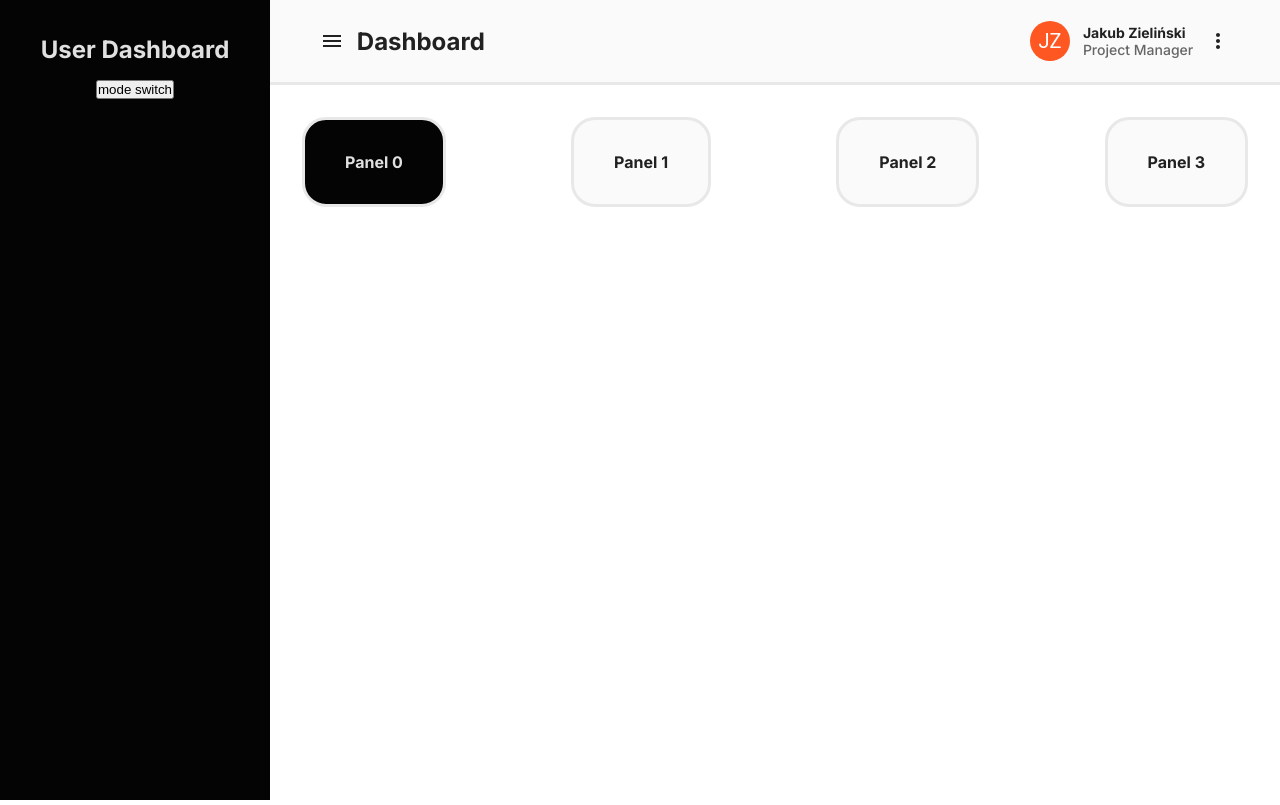
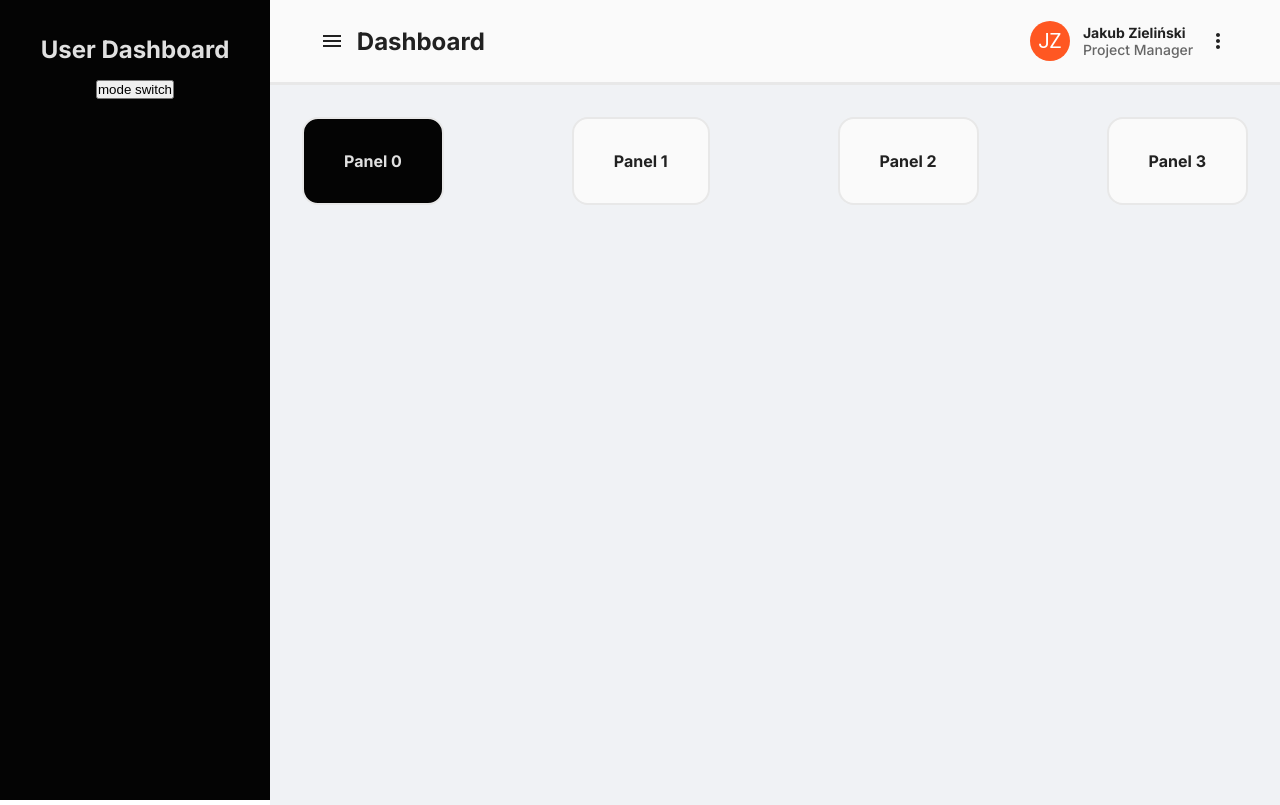
Before and after one commit to jzielinski47/react-user-dashboard-old, a React (Create React App) app: page / in a window 1280 px wide. Built offline with nearby package versions, Linux system fonts and the light colour scheme.

Commit message:
dark-mode-major-update

```diff
--- a/src/App.css
+++ b/src/App.css
@@ -21,3 +21,9 @@ body {
     width: 100%;
     height: 100vh;
 }
+
+.header,
+.content,
+.panel {
+    transition: 0.3s ease-in-out;
+}
--- a/src/components/Content.tsx
+++ b/src/components/Content.tsx
@@ -3,16 +3,17 @@ import { DisplayProps, PanelProperities } from '../interfaces/interfaces';
 import Panel from './Panel';
 import React from 'react';
 
-let panels: PanelProperities[] = []
+function Content(props: DisplayProps) {
 
-for (let i = 0; i < 4; i++) {
-    panels.push({ id: i, title: `panel ${i}` })
-}
+    let panels: PanelProperities[] = []
 
-function Content(props: DisplayProps) {
+    for (let i = 0; i < 4; i++) {
+        panels.push({ id: i, title: `panel ${i}` })
+    }
+
     return (
-        <div className='content'>
-            {panels.map(panel => <Panel key={panel.id} title={panel.title} />)}
+        <div className={props.mode ? 'content dark' : 'content light'}>
+            {panels.map(panel => <Panel mode={props.mode} key={panel.id} title={panel.title} />)}
         </div>
     );
 }
--- a/src/components/Header.css
+++ b/src/components/Header.css
@@ -10,7 +10,6 @@
     align-items: center;
 
     border-bottom: 3px solid var(--border-light);
-    transition: 0.3s ease-in-out;
 }
 
 .header.light {
@@ -26,7 +25,7 @@
 .header.dark {
     color: var(--white87);
     background: var(--panel-dark);
-    border-bottom: 3px solid var(--border-dark);
+    border-bottom: 3px solid var(--dark-mode-border);
 }
 
 .header.dark .user-description {
--- a/src/components/Panel.css
+++ b/src/components/Panel.css
@@ -4,15 +4,24 @@
     /* min-width: 350px; */
     /* min-height: 200px; */
 
-    color: var(--black87);
-    background: var(--panel-light);
-    border: 3px solid var(--border-light);
-    border-radius: 1.5em;
+    border-radius: 1em;
 
     display: flex;
     flex-direction: column;
     gap: 1.5em;
 
+}
+
+.panel.light {
+    color: var(--black87);
+    background: var(--panel-light);
+    border: 2px solid var(--border-light);
+}
+
+.panel.dark {
+    color: var(--white87);
+    background: var(--dark-mode-border);
+    border: 2px solid var(--dark-mode-border);
 }
 
 .panel:nth-child(1) {
--- a/src/components/Panel.tsx
+++ b/src/components/Panel.tsx
@@ -7,7 +7,7 @@ function Panel(props: PanelProperities) {
     let [selected, select] = useState(false);
 
     return (
-        <div className='panel' onClick={() => { select(selected = !selected); console.log(selected); }}>
+        <div className={props.mode ? 'panel dark' : 'panel light'} onClick={() => { select(selected = !selected); console.log(selected); }}>
             <span className='title'>{props.title}</span>
         </div >
     );
--- a/src/interfaces/interfaces.ts
+++ b/src/interfaces/interfaces.ts
@@ -1,4 +1,5 @@
 export interface PanelProperities {
+    mode?: boolean;
     id?: number;
     title: string;
 }
```
